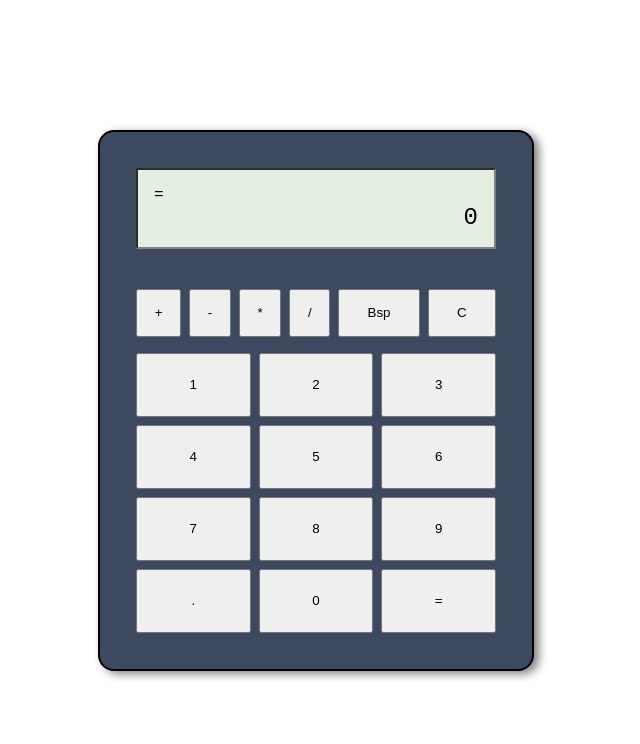
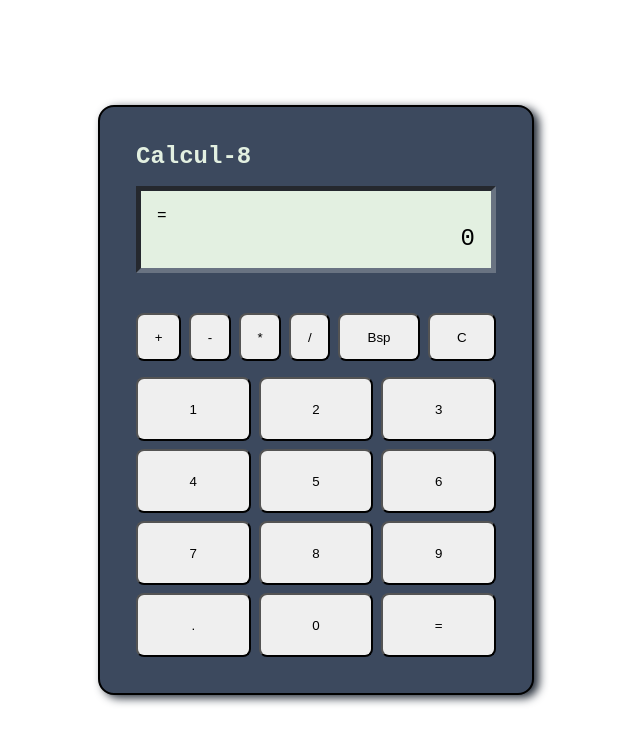
Before and after one commit to kgpolte/calculator, a plain HTML site: page index.html in a window 1280 px wide. Shown: the whole page, without its empty margins (324-964 px from the left). Drawn offline with Linux system fonts and the light colour scheme.

Commit message:
Style buttons and add calculator name

```diff
--- a/index.html
+++ b/index.html
@@ -11,6 +11,8 @@
 
     <div id="content">
         <div id="calc">
+
+            <h2>Calcul-8</h2>
 
             <div id="display">
                 <p id="previous">=</p>
--- a/style.css
+++ b/style.css
@@ -20,14 +20,20 @@ body {
     padding: 36px;
     border: 2px solid black;
     border-radius: 16px;
-    box-shadow: 5px 3px 10px gray;
+    box-shadow: 5px 3px 10px #222a36;
     background: #3c495e;
 }
 
+#calc h2 {
+    margin: 0;
+    padding: 0;
+    color: #e3f0e1;
+}
+
 #display {
-    border: 2px gray inset;
+    border: 5px #697382 inset;
     padding: 16px 16px;
-    background-color: #e3f0e1;
+    background: #e3f0e1;
     margin-bottom: 24px;
 }
 
@@ -69,3 +75,11 @@ body {
 .num-btn {
     height: 64px;
 }
+
+button {
+    border-radius: 8px;
+}
+
+button:hover {
+    box-shadow: 0px 0px 5px gray inset;
+}
```
